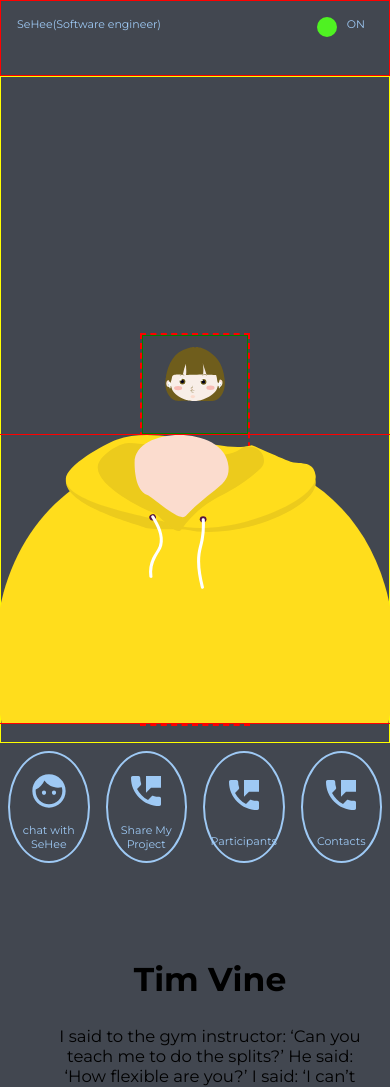
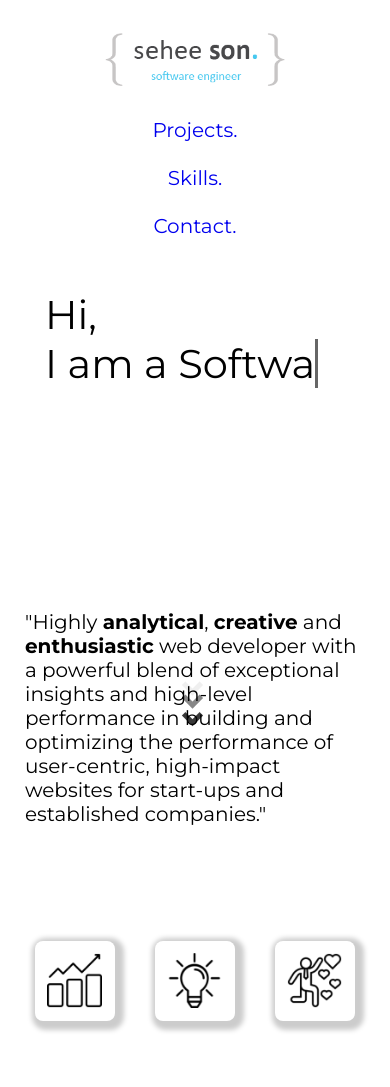
Before and after one commit to seheesf88/portfolio_v3, a React (Create React App) app: page /#/ in a window 390 px wide. Shown: the top 1087 px of the page. Built offline with nearby package versions, Linux system fonts and the light colour scheme.

Commit message:
fix(v3): covert to v3

```diff
--- a/src/App.js
+++ b/src/App.js
@@ -10,7 +10,7 @@ import Projects from './Projects';
 import ContactsV4 from './ContactsV4';
 
 const App = () => {
-  const v4 = true;
+  const v4 = false;
   return (
     <main>
       {
--- a/src/Header/Header.scss
+++ b/src/Header/Header.scss
@@ -1,7 +1,6 @@
 .header {
   min-height: 5vh;
   padding: 16px;
-  border: 1px solid red;
   display: flex;
   flex-direction: columns;
   justify-content: space-between;
--- a/src/Home/Home.scss
+++ b/src/Home/Home.scss
@@ -12,7 +12,6 @@
     padding: 16px;
     position: sticky;
     bottom: 0;
-    border: 1px solid yellow
   }
 
   &__body-sehee {
@@ -21,11 +20,9 @@
     flex-direction: column;
     justify-content: center;
     align-items: center;
-    border: 2px dashed red;
   }
 
   &__body-sehee-head {
-    border: 1px solid green;
     z-index: 2;
   }
 
@@ -33,7 +30,6 @@
     // position: absolute;
     width: 400px;
     bottom: 0;
-    border: 1px solid red;
     z-index: 1;
 
     @media screen and (max-width: 861px) {
@@ -50,40 +46,8 @@
   }
 }
 
-
-article {
-  // width: 90%;
-  // max-width: 600px;
-  padding: 20px;
-  margin: 0px auto;
-}
-
-h2 {
-  text-align: center;
-  padding: 40px 0px 0px 0px;
-  font-size: 3em;
-}
-
-p {
-  font-size: 1.5em;
-  text-align: center;
-}
-
-@media
-(prefers-reduced-motion: no-preference) {
+@media (prefers-reduced-motion: no-preference) {
   html {
     scroll-behavior: smooth;
   }
 }
-
-@media screen and (max-width: 800px) {
-  body {
-    font-size: 14px;
-  }
-}
-
-@media screen and (max-width: 600px) {
-  body {
-    font-size: 11px;
-  }
-}
--- a/src/Home/index.js
+++ b/src/Home/index.js
@@ -9,39 +9,10 @@ const Home = () => {
       <Header />
       <div className="home__body">
         <div className="home__body-sehee">
-        <img src="./img/sehee_head.svg" alt="sehee" className="home__body-sehee-head" />
         <img src="./img/sehee_body.svg" alt="sehee" className="home__body-sehee-body" />
         </div>
       </div>
       <NavBar />
-      <div className="hi">
-      <section id="tim-vine">
-        <article>
-          <h2>Tim Vine</h2>
-          <p>I said to the gym instructor: ‘Can you teach me to do the splits?’ He said: ‘How flexible are you?’ I said: ‘I can’t make Tuesdays.'</p>
-          <p>I’ve decided to sell my Hoover – it was just collecting dust.</p>
-          <p>I saw Arnold Schwarzenegger eating a chocolate egg. I said: ‘I bet I know what your favourite Christian festival is.’ He said: ‘You have to love Easter, baby.'</p>
-          <p>I was reading a book – ‘The History of Glue’ – I couldn’t put it down.</p>
-        </article>
-      </section>
-      <section id="bill-hicks">
-        <article>
-          <h2>Bill Hicks</h2>
-          <p>I need my sleep. I need about eight hours a day, and about ten at night.</p>
-          <p>I don't mean to sound bitter, cold, or cruel, but I am, so that's how it comes out.</p>
-          <p>I never got along with my dad. Kids used to come up to me and say, "My dad can beat up your dad." I'd say "Yeah? When?"</p>
-        </article>
-      </section>
-      <section id="stewart-francis">
-        <article>
-          <h2>Stewart Francis</h2>
-          <p>There’s a fine line between hyphenated words.</p>
-          <p>I used to be in a band called ‘Missing Cat’… you probably saw our posters.</p>
-          <p>Have you ever imagined a world with no hypothetical situations?</p>
-          <p>I was going to join the debating team, but somebody talked me out of it.</p>
-        </article>
-      </section>
-      </div>
     </div>
   );
 }
--- a/src/index.css
+++ b/src/index.css
@@ -5,7 +5,7 @@ body {
     sans-serif;
   -webkit-font-smoothing: antialiased;
   -moz-osx-font-smoothing: grayscale;
-  background-color: #424750;
+  /* background-color: #424750; */
 }
 
 code {
```
Also changed, not shown: public/img/sehee_head.svg (deleted).
